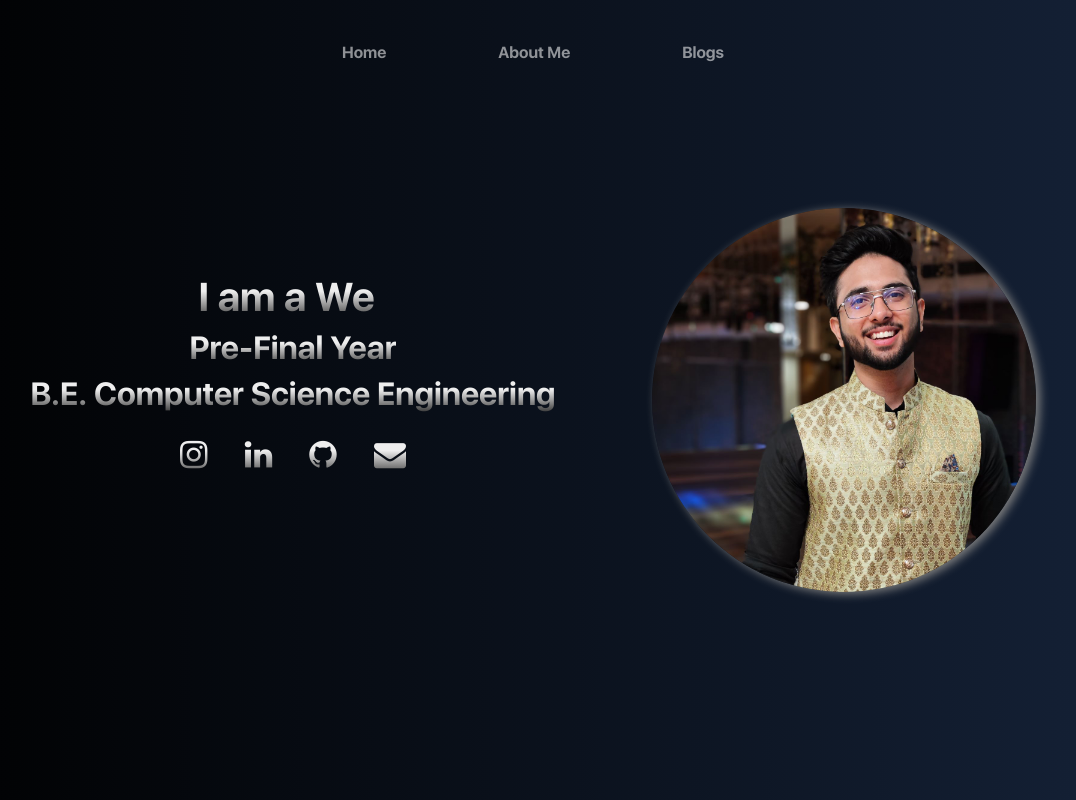
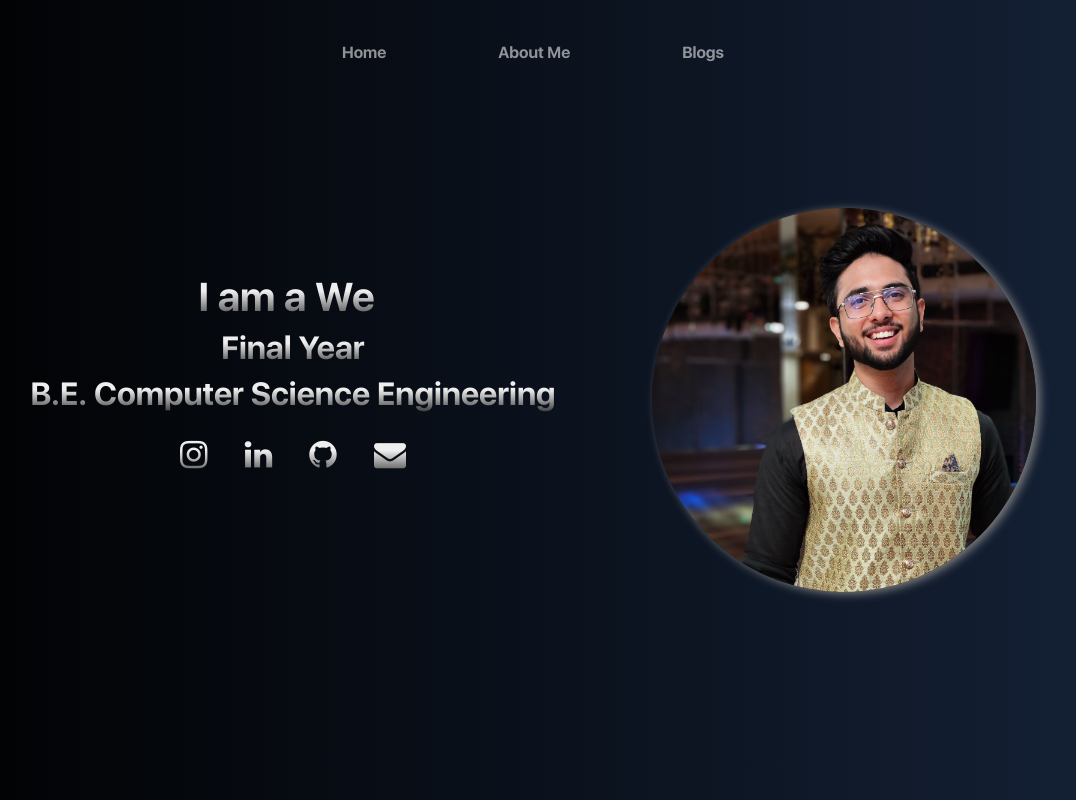
Before and after one commit to Garvit-Batra/Portfolio, a React (Create React App) app: page / in a window 1280 px wide. Shown: the whole page, without its empty margins (107-1183 px from the left). Built offline with nearby package versions, Linux system fonts and the light colour scheme.

Commit message:
status changed

```diff
--- a/src/components/First.js
+++ b/src/components/First.js
@@ -35,7 +35,7 @@ function First() {
                 />
               </h1>
             </div>
-            <h2>Pre-Final&nbsp;</h2>
+            <h2>Final&nbsp;</h2>
             <h2>Year</h2>
             <br></br>
             <h2>B.E.&nbsp;</h2>
```
